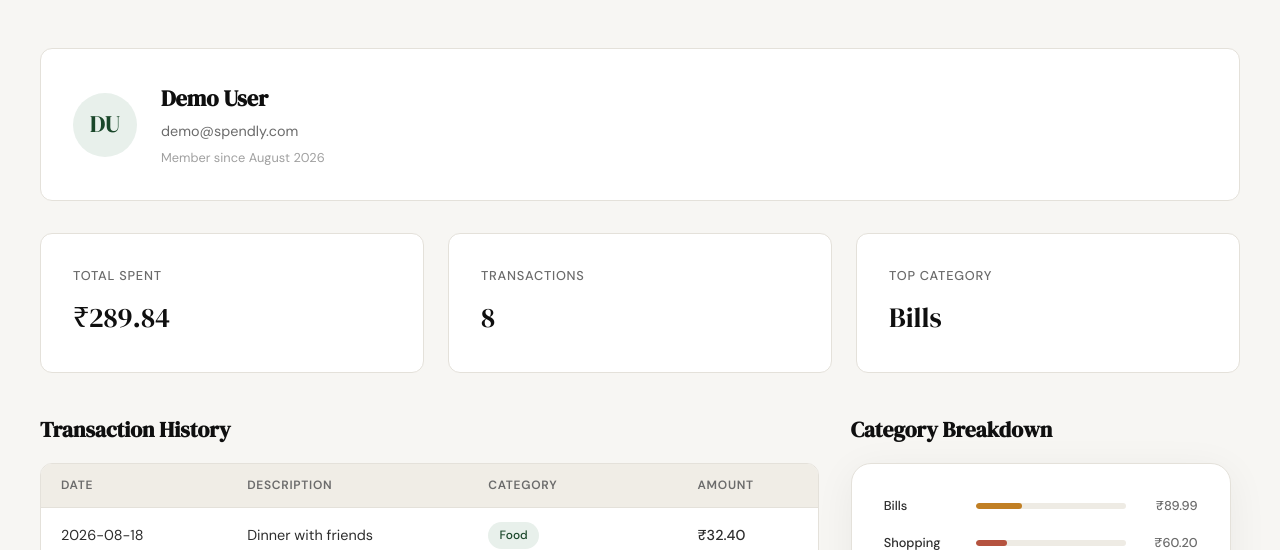
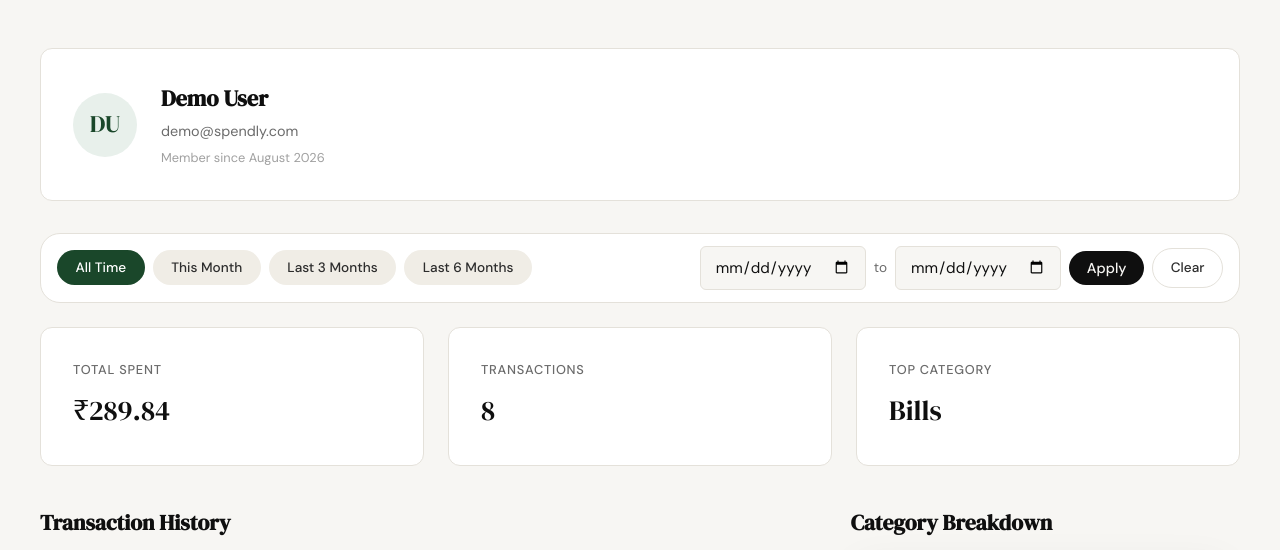
Before and after one commit to shivam230025/Spendly, a Flask app: page /profile in a window 1280 px wide. Shown: the part 61-611 px from the top of the page. Run offline with Flask 3, Linux system fonts and the light colour scheme; the visitor is signed in with stand-in values (Sample User, id 1); data comes from the database, SQL or seed files in the repository.

Commit message:
adding date filter to profile page

```diff
--- a/app.py
+++ b/app.py
@@ -1,5 +1,5 @@
 import sqlite3
-from datetime import datetime
+from datetime import datetime, date, timedelta
 
 from flask import Flask, render_template, request, redirect, url_for, flash, abort, session
 from werkzeug.security import check_password_hash, generate_password_hash
@@ -120,6 +120,41 @@ def _format_member_since(created_at):
     return datetime.strptime(created_at, "%Y-%m-%d %H:%M:%S").strftime("%B %Y")
 
 
+def _resolve_date_range(args):
+    range_value = args.get("range", "")
+
+    if range_value == "this_month":
+        today = date.today()
+        start = today.replace(day=1).isoformat()
+        end = today.isoformat()
+        return start, end, {"range": "this_month", "start_date": "", "end_date": ""}
+
+    if range_value in ("3m", "6m"):
+        days = 90 if range_value == "3m" else 180
+        today = date.today()
+        start = (today - timedelta(days=days)).isoformat()
+        end = today.isoformat()
+        return start, end, {"range": range_value, "start_date": "", "end_date": ""}
+
+    if range_value == "custom":
+        start_raw = args.get("start_date", "")
+        end_raw = args.get("end_date", "")
+        try:
+            start_dt = datetime.strptime(start_raw, "%Y-%m-%d")
+            end_dt = datetime.strptime(end_raw, "%Y-%m-%d")
+        except ValueError:
+            flash("Invalid date range. Showing all transactions instead.")
+            return None, None, {"range": "", "start_date": "", "end_date": ""}
+
+        if start_dt > end_dt:
+            flash("Start date must be before end date. Showing all transactions instead.")
+            return None, None, {"range": "", "start_date": "", "end_date": ""}
+
+        return start_raw, end_raw, {"range": "custom", "start_date": start_raw, "end_date": end_raw}
+
+    return None, None, {"range": "", "start_date": "", "end_date": ""}
+
+
 @app.route("/profile")
 def profile():
     if not session.get("user_id"):
@@ -135,7 +170,8 @@ def profile():
         "member_since": _format_member_since(db_user["created_at"]),
     }
 
-    expense_rows = get_expenses_by_user(user_id)
+    start_date, end_date, filters = _resolve_date_range(request.args)
+    expense_rows = get_expenses_by_user(user_id, start_date=start_date, end_date=end_date)
     stats = get_expense_stats(expense_rows)
     category_breakdown = get_category_breakdown(expense_rows)
     transactions = [
@@ -154,6 +190,7 @@ def profile():
         stats=stats,
         transactions=transactions,
         category_breakdown=category_breakdown,
+        filters=filters,
     )
 
 
--- a/database/db.py
+++ b/database/db.py
@@ -72,12 +72,19 @@ def get_user_by_id(user_id):
         conn.close()
 
 
-def get_expenses_by_user(user_id):
+def get_expenses_by_user(user_id, start_date=None, end_date=None):
     conn = get_db()
     try:
-        return conn.execute(
-            "SELECT * FROM expenses WHERE user_id = ? ORDER BY date DESC", (user_id,)
-        ).fetchall()
+        query = "SELECT * FROM expenses WHERE user_id = ?"
+        params = [user_id]
+        if start_date is not None:
+            query += " AND date >= ?"
+            params.append(start_date)
+        if end_date is not None:
+            query += " AND date <= ?"
+            params.append(end_date)
+        query += " ORDER BY date DESC"
+        return conn.execute(query, params).fetchall()
     finally:
         conn.close()
 
--- a/static/css/style.css
+++ b/static/css/style.css
@@ -765,6 +765,71 @@ a { color: inherit; text-decoration: none; }
     margin-bottom: 1rem;
 }
 
+.profile-filter-toolbar {
+    display: flex;
+    align-items: center;
+    justify-content: space-between;
+    flex-wrap: wrap;
+    gap: 1rem;
+    background: var(--paper-card);
+    border: 1px solid var(--border);
+    border-radius: var(--radius-lg);
+    padding: 0.75rem 1rem;
+    margin-bottom: 1.5rem;
+}
+
+.filter-pills {
+    display: flex;
+    gap: 0.5rem;
+}
+
+.filter-pill {
+    font-family: var(--font-body);
+    font-size: 0.85rem;
+    font-weight: 500;
+    padding: 0.5rem 1.1rem;
+    border-radius: 999px;
+    border: 1px solid transparent;
+    background: var(--paper-warm);
+    color: var(--ink-soft);
+    cursor: pointer;
+}
+
+.filter-pill.is-active {
+    background: var(--accent);
+    color: var(--paper-card);
+}
+
+.filter-custom-range {
+    display: flex;
+    align-items: center;
+    gap: 0.5rem;
+}
+
+.filter-custom-range .form-input {
+    width: auto;
+}
+
+.filter-to {
+    font-size: 0.85rem;
+    color: var(--ink-muted);
+}
+
+.filter-apply {
+    padding: 0.5rem 1.1rem;
+    border-radius: 999px;
+}
+
+.filter-clear {
+    padding: 0.5rem 1.1rem;
+    border-radius: 999px;
+    font-size: 0.85rem;
+}
+
+.profile-filter-error {
+    margin-bottom: 1.5rem;
+}
+
 .profile-history-row {
     display: grid;
     grid-template-columns: 2fr 1fr;
@@ -809,6 +874,12 @@ a { color: inherit; text-decoration: none; }
 .profile-table-amount-col {
     font-weight: 500;
     color: var(--ink);
+}
+
+.profile-table-empty {
+    text-align: center;
+    color: var(--ink-muted);
+    padding: 1.5rem 1.25rem;
 }
 
 .profile-history-col { min-width: 0; }
@@ -857,6 +928,9 @@ a { color: inherit; text-decoration: none; }
 
     .profile-stats-row { grid-template-columns: 1fr; }
     .profile-history-row { grid-template-columns: 1fr; }
+    .profile-filter-toolbar { flex-direction: column; align-items: stretch; }
+    .filter-pills { justify-content: center; }
+    .filter-custom-range { justify-content: center; flex-wrap: wrap; }
 }
 
 @media (max-width: 600px) {
--- a/templates/profile.html
+++ b/templates/profile.html
@@ -7,6 +7,12 @@
 <section class="profile-section">
     <div class="profile-container">
 
+        {% with messages = get_flashed_messages() %}
+            {% if messages %}
+            <div class="auth-error profile-filter-error">{{ messages[0] }}</div>
+            {% endif %}
+        {% endwith %}
+
         <div class="auth-card profile-info-card">
             <div class="profile-avatar">{{ user.initials }}</div>
             <div class="profile-info-text">
@@ -15,6 +21,22 @@
                 <p class="profile-member-since">Member since {{ user.member_since }}</p>
             </div>
         </div>
+
+        <form method="get" action="{{ url_for('profile') }}" class="profile-filter-toolbar">
+            <div class="filter-pills">
+                <button type="submit" name="range" value="" class="filter-pill {% if not filters.range %}is-active{% endif %}">All Time</button>
+                <button type="submit" name="range" value="this_month" class="filter-pill {% if filters.range == "this_month" %}is-active{% endif %}">This Month</button>
+                <button type="submit" name="range" value="3m" class="filter-pill {% if filters.range == "3m" %}is-active{% endif %}">Last 3 Months</button>
+                <button type="submit" name="range" value="6m" class="filter-pill {% if filters.range == "6m" %}is-active{% endif %}">Last 6 Months</button>
+            </div>
+            <div class="filter-custom-range">
+                <input type="date" name="start_date" class="form-input" value="{{ filters.start_date }}">
+                <span class="filter-to">to</span>
+                <input type="date" name="end_date" class="form-input" value="{{ filters.end_date }}">
+                <button type="submit" name="range" value="custom" class="btn-primary filter-apply">Apply</button>
+                <a href="{{ url_for('profile') }}" class="btn-ghost filter-clear">Clear</a>
+            </div>
+        </form>
 
         <div class="profile-stats-row">
             <div class="feature-card profile-stat-card">
@@ -52,6 +74,10 @@
                                 <td><span class="category-badge cat-{{ tx.category|lower }}">{{ tx.category }}</span></td>
                                 <td class="profile-table-amount-col">₹{{ "%.2f"|format(tx.amount) }}</td>
                             </tr>
+                            {% else %}
+                            <tr>
+                                <td colspan="4" class="profile-table-empty">No transactions in this range.</td>
+                            </tr>
                             {% endfor %}
                         </tbody>
                     </table>
```
Also changed, not shown: tests/conftest.py (added, +79 -0 lines), tests/test_date_filter_profile_page.py (added, +315 -0 lines), .claude/specs/06-date-filter-profile-page.md (added).
